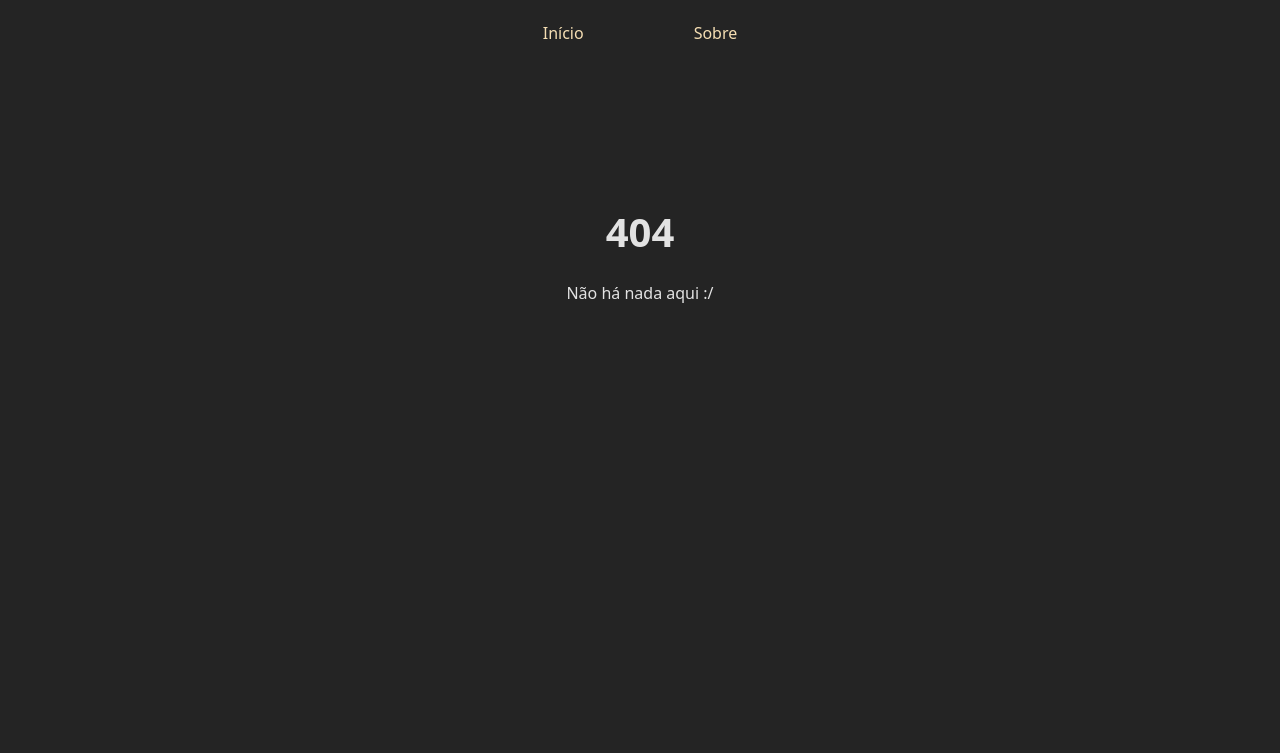
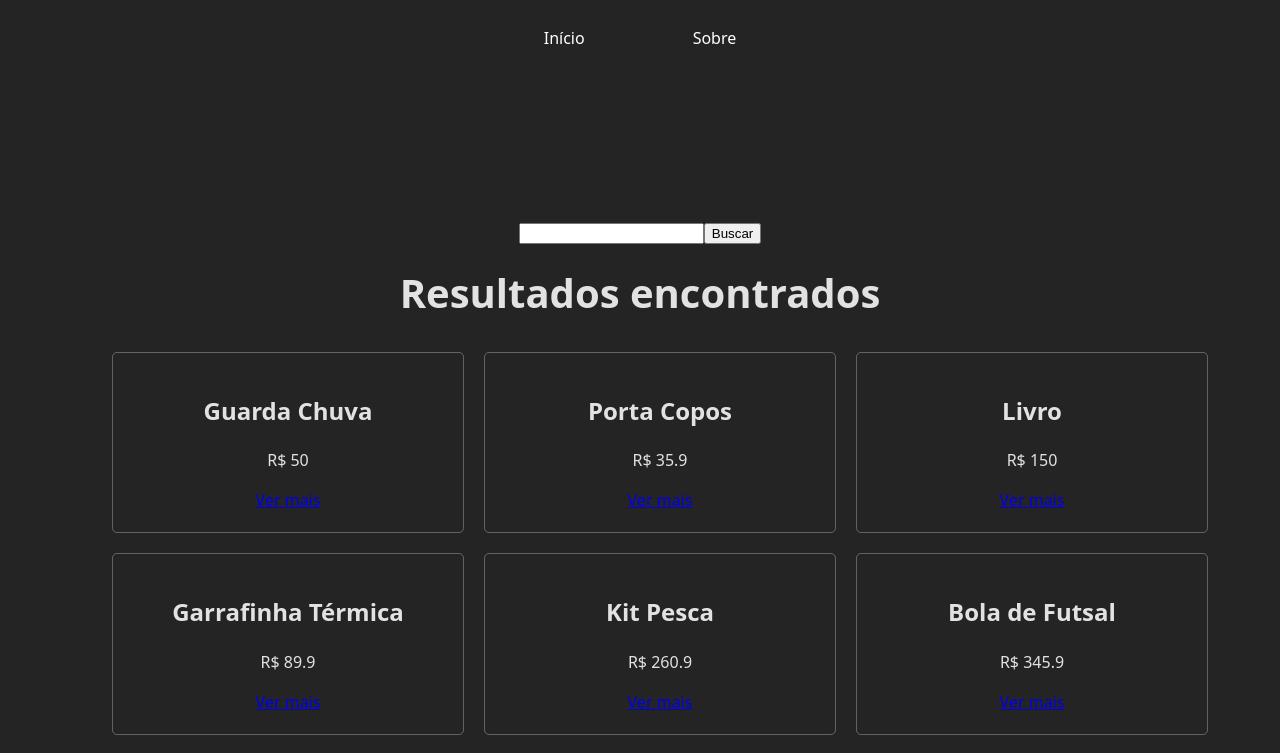
Before and after one commit to ThiagoSuchi/React-course, a React (Vite) app in the folder REQ-HTTP/reactrouter/: page /search in a window 1280 px wide. Before the commit this address had no page. Shown: the top 753 px of the page. Built offline with nearby package versions, Linux system fonts and the light colour scheme; data requests are answered from the project's data file.

Commit message:
Exploring the concepts of active link and search params

```diff
--- a/REQ-HTTP/reactrouter/src/App.jsx
+++ b/REQ-HTTP/reactrouter/src/App.jsx
@@ -5,6 +5,7 @@
 
 // components
 import Navbar from './Components/Navbar';
+import SearchForm from './Components/SearchForm';
 
 // pages
 import Home from './Pages/Home';
@@ -12,13 +13,16 @@
 import Product from './Pages/Product';
 import Cart from './Pages/Cart';
 import NotFound from './Pages/NotFound';
+import Search from './Pages/Search';
 
 function App() {
   return (
     <>
       <BrowserRouter>
-      {/* 2 - links com ract router */}
+        {/* 2 - links com ract router */}
         <Navbar />
+        {/* 9 - search */}
+        <SearchForm />
         <Routes>
           <Route path='/' element={<Home />} />
           <Route path='/about' element={<About />} />
@@ -26,6 +30,8 @@
           <Route path='/products/:id' element={<Product />} />
           {/* 6 - nested route */}
           <Route path='/products/:id/cart' element={<Cart />} />
+          {/* 9 - search */}
+          <Route path='/search' element={<Search />} />
           {/* 7 - no match route */}
           <Route path='*' element={<NotFound />} />
         </Routes>
--- a/REQ-HTTP/reactrouter/src/Components/Navbar.css
+++ b/REQ-HTTP/reactrouter/src/Components/Navbar.css
@@ -2,21 +2,23 @@
     display: flex;
     justify-content: center;
     margin: 1rem 5rem 10rem;
-    gap: 5rem;
+    gap: 3rem;
 }
 
 nav a {
     margin: 0 10px;
-    padding:  5px;
+    padding: 10px 20px;
     text-decoration: none;
-    color: wheat
+    color: white;
 }
 
 nav a:hover {
-    color: rgb(224, 91, 91);;
+    color: rgb(102, 102, 102);
 }
 
 .active {
-    background-color: black;
-    color: white;
+    background-color: rgb(155, 139, 48);
+    border-radius: 4px;
+    color: #242424;
+    padding: 10px 20px;
 }
--- a/REQ-HTTP/reactrouter/src/Components/Navbar.jsx
+++ b/REQ-HTTP/reactrouter/src/Components/Navbar.jsx
@@ -1,13 +1,16 @@
 // 2 - links com ract router
 import "./Navbar.css";
 
-import { Link } from "react-router-dom";
+import { Link, NavLink } from "react-router-dom";
 
 const Navbar = () => {
   return (
     <nav>
-        <Link to="/">Início</Link>
-        <Link to="/about">Sobre</Link>
+      {/* <Link to="/">Início</Link>
+        <Link to="/about">Sobre</Link> */}
+
+      <NavLink to="/">Início</NavLink>
+      <NavLink to="/about">Sobre</NavLink>
     </nav>
   )
 }
--- /dev/null
+++ b/REQ-HTTP/reactrouter/src/Components/SearchForm.jsx
@@ -0,0 +1,23 @@
+import { useNavigate } from "react-router-dom"
+
+import { useState } from "react"
+
+const SearchForm = () => {
+    const navigate = useNavigate();
+    const [query, setQuery] = useState("");
+
+    const handleSubmit = (e) => {
+        e.preventDefault();
+
+        navigate("/search?q=" + query);
+    }
+
+    return (
+        <form onSubmit={handleSubmit}>
+            <input type="text" onChange={(e) => setQuery(e.target.value)} />
+            <input type="submit" value="Buscar" />
+        </form>
+    )
+}
+
+export default SearchForm
--- /dev/null
+++ b/REQ-HTTP/reactrouter/src/Pages/Search.jsx
@@ -0,0 +1,27 @@
+import { Link, useSearchParams } from "react-router-dom"
+import { useFetch } from "../hooks/useFetch"
+
+const Search = () => {
+    const [searchParams] = useSearchParams();
+
+    const url = "http://localhost:3000/products?" + searchParams;
+
+    const { data: items, loading, error } = useFetch(url);
+
+    return (
+        <div>
+            <h1>Resultados encontrados</h1>
+            <ul className="products">
+                {items && items.map((item) => (
+                    <li key={item.id}>
+                        <h2>{item.name}</h2>
+                        <p>R$ {item.price}</p>
+                        <Link to={`/products/${item.id}`}>Ver mais</Link>
+                    </li>
+                ))}
+            </ul>
+        </div>
+    )
+}
+
+export default Search
```
